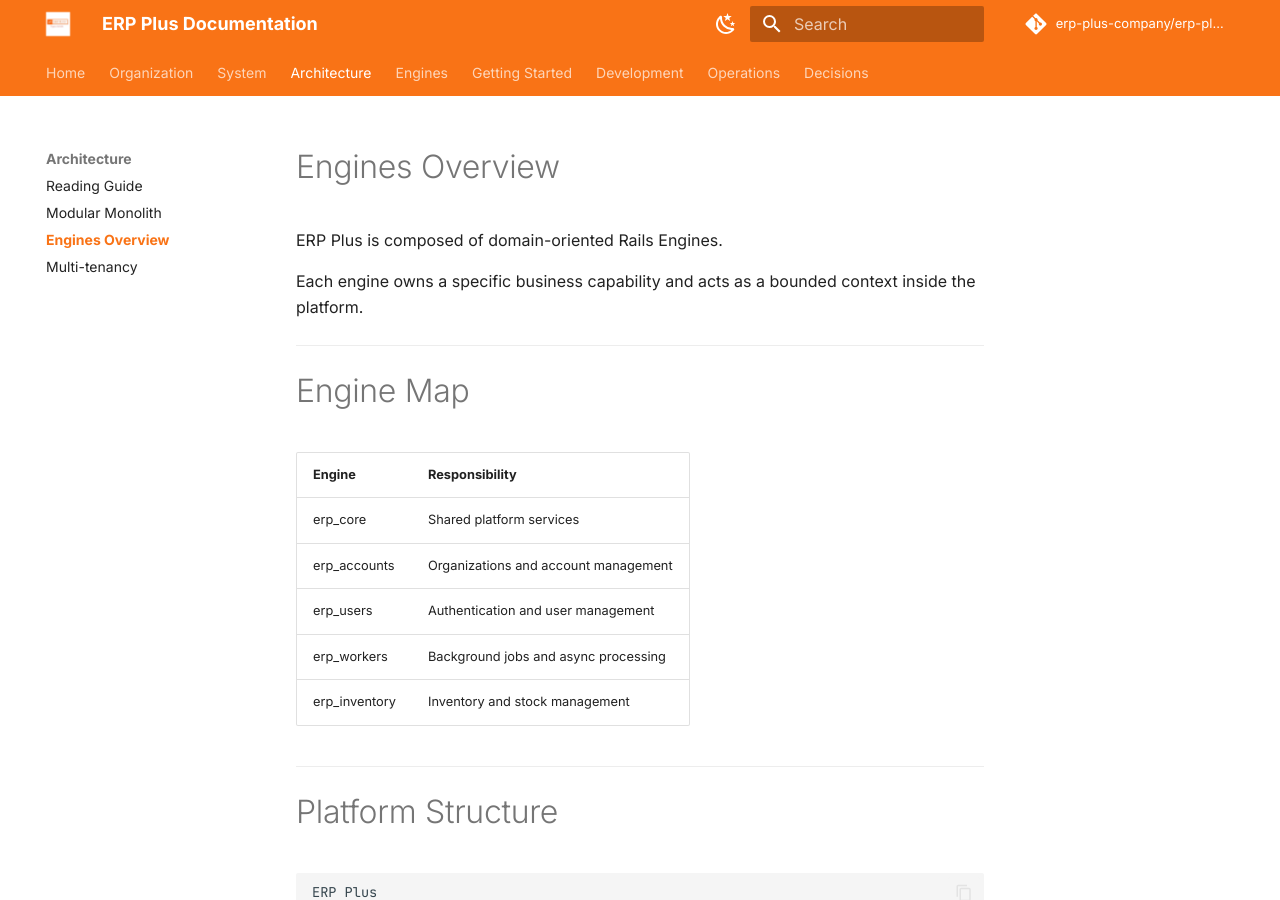
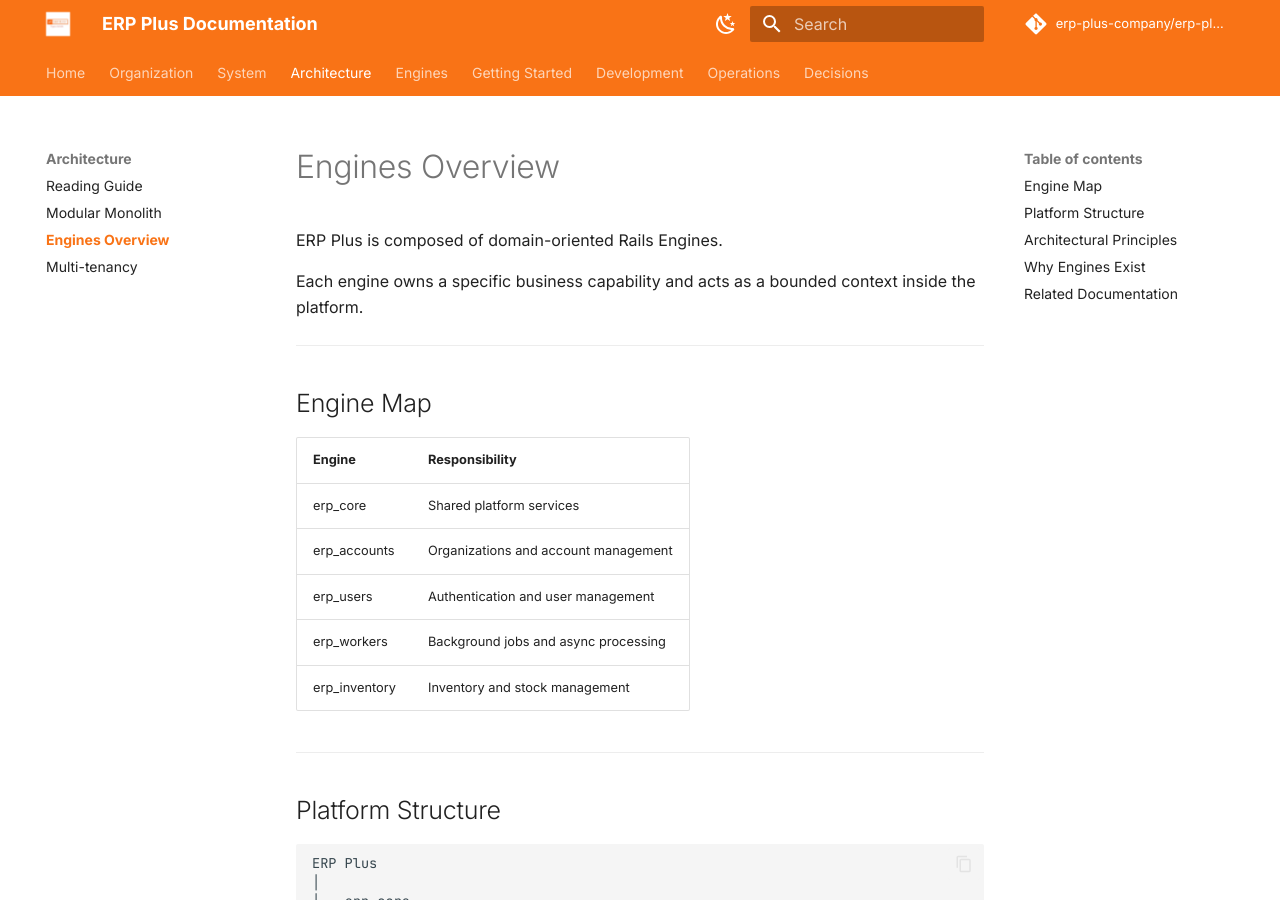
Before and after one commit to erp-plus-company/erp-plus-docs, an MkDocs documentation site: the page built from docs/architecture/engines.md, in a window 1280 px wide and 900 px high. Built offline with MkDocs 1.6.1 and Material for MkDocs 9.7.7, drawn with Linux system fonts in a browser that asks for light colours; comment, search, counter and statistics services are not loaded.

Commit message:
fix(docs): refactor titles architecture

````diff
--- a/docs/architecture/engines.md
+++ b/docs/architecture/engines.md
@@ -6,7 +6,7 @@ Each engine owns a specific business capability and acts as a bounded context in
 
 ---
 
-# Engine Map
+## Engine Map
 
 | Engine        | Responsibility                       |
 | ------------- | ------------------------------------ |
@@ -18,7 +18,7 @@ Each engine owns a specific business capability and acts as a bounded context in
 
 ---
 
-# Platform Structure
+## Platform Structure
 
 ```txt
 ERP Plus
@@ -32,7 +32,7 @@ ERP Plus
 
 ---
 
-# Architectural Principles
+## Architectural Principles
 
 All engines must:
 
@@ -43,7 +43,7 @@ All engines must:
 
 ---
 
-# Why Engines Exist
+## Why Engines Exist
 
 Engines allow ERP Plus to:
 
@@ -55,7 +55,7 @@ Engines allow ERP Plus to:
 
 ---
 
-# Related Documentation
+## Related Documentation
 
 Detailed engine documentation:
 
````
